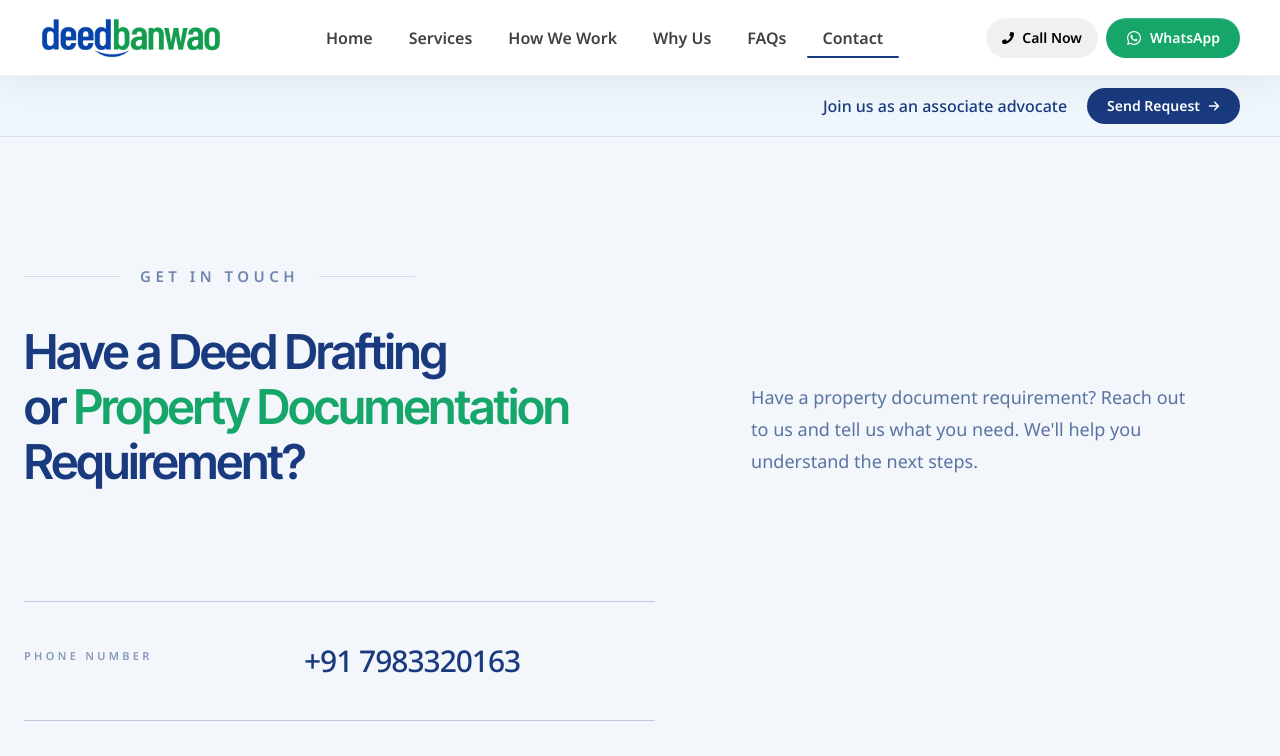
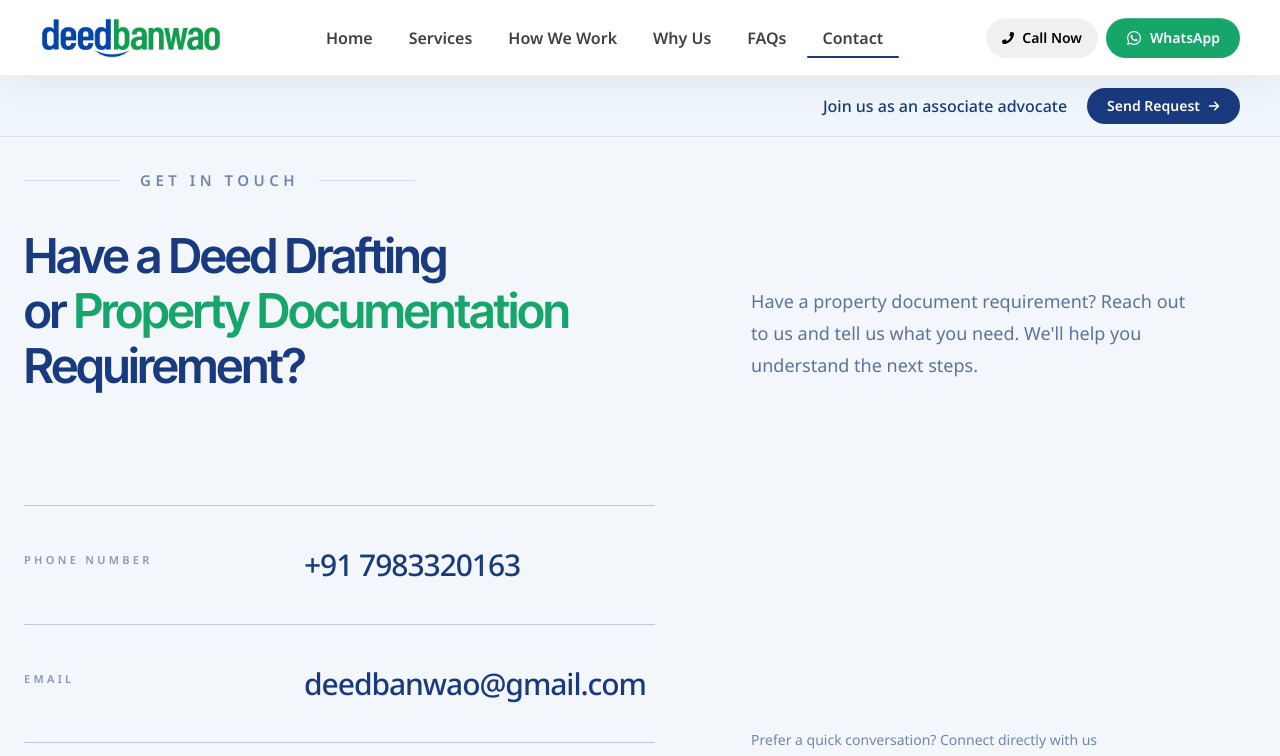
Before and after one commit to yugrastogi/deedbanwao, a React (Vite) app: page /contact in a window 1280 px wide. Shown: the top 756 px of the page. Built offline with nearby package versions, Linux system fonts and the light colour scheme.

Commit message:
Shift contact page content upward to match hero

```diff
--- a/src/Pages/Contact/Contact.jsx
+++ b/src/Pages/Contact/Contact.jsx
@@ -33,13 +33,13 @@ const Contact = () => {
           max-w-7xl
           px-6
           pb-24
-          pt-16
+          pt-4
 
           sm:pb-32
-          sm:pt-20
+          sm:pt-6
 
           lg:pb-40
-          lg:pt-24
+          lg:pt-8
         "
       >
 
@@ -49,15 +49,15 @@ const Contact = () => {
 
         <div
           className="
-            mt-2
+            mt-0
 
             grid
             grid-cols-1
             gap-10
 
-            sm:mt-6
+            sm:mt-0
 
-            lg:mt-8
+            lg:mt-0
             lg:grid-cols-[1fr_0.8fr]
             lg:items-end
             lg:gap-24
```
